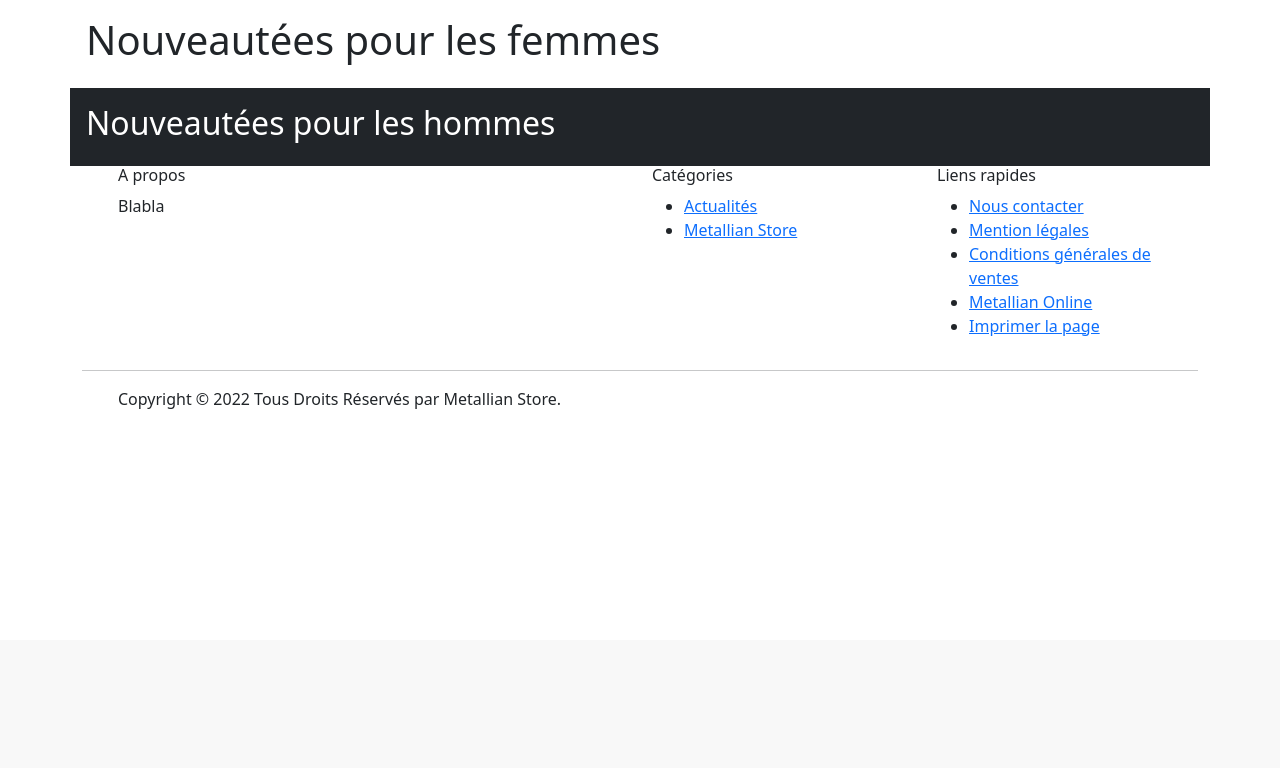
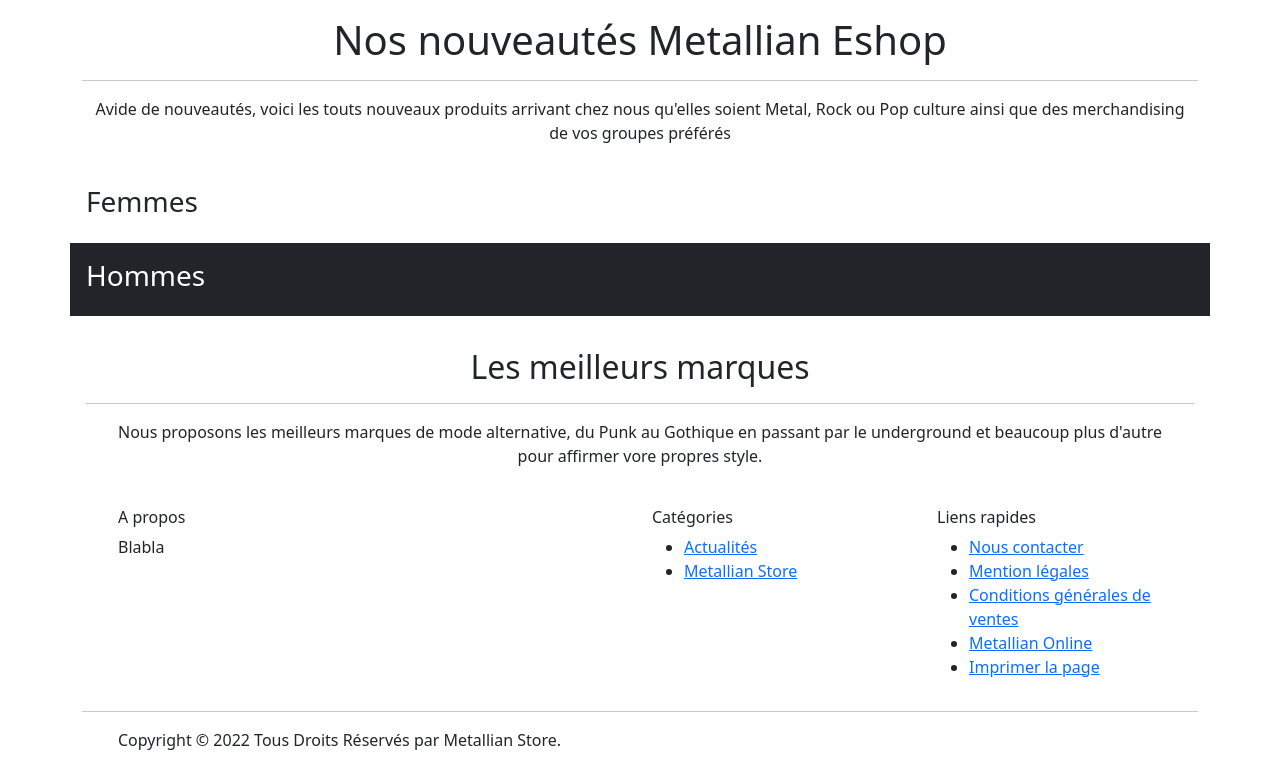
Before and after one commit to Vahnra/metallian_shop, a Symfony app: template templates/default/home.html.twig in a window 1280 px wide. Shown: the part 160-928 px from the top of the page. Before the commit the page ends 569 px from the top, so only its background shows below. Run offline with Twig, Linux system fonts and the light colour scheme; the template is opened without the code that fills it, so the values that code supplies are empty; some libraries are stand-ins or nearby versions.

Commit message:
Update home.html.twig

```diff
--- a/templates/default/home.html.twig
+++ b/templates/default/home.html.twig
@@ -44,10 +44,18 @@
             </div>
         </div>
     </div>
-    <div class="row">
+    <div class="row bg-white">
 
-        <div class="col-12 p-3 bg-white text-dark">
-            <h1>Nouveautées pour les femmes</h1>
+        <div class="row d-flex text-center mt-3 mb-2 mx-auto ">
+
+			<h1 style="margin-bottom: 1rem">Nos nouveautés Metallian Eshop</h1>
+			<hr>
+            <p>Avide de nouveautés, voici les touts nouveaux produits arrivant chez nous qu'elles soient Metal, Rock ou Pop culture ainsi que des merchandising de vos groupes préférés</p>
+
+		</div>
+
+        <div class="col-12 p-3 text-dark">
+            <h3>Femmes</h3>
             <div class="row text-center">
 
                 {% for vetement in nouveautesFemme | slice(0, 4) %}
@@ -93,7 +101,9 @@
     </div>
     <div class="row" >
         <div class="col-12 p-3 bg-dark text-white">
-            <h2>Nouveautées pour les hommes</h2>
+
+            <h3>Hommes</h3>
+
             <div class="row text-center">
 
                 {% for vetement in nouveautesHomme %}
@@ -136,6 +146,21 @@
             </div>
         </div>
     </div>
+
+    <div class="row" >
+        <div class="col-12 p-3 bg-white">
+
+            <div class="row d-flex text-center mt-3 mb-2 mx-auto ">
+
+                <h2 style="margin-bottom: 1rem">Les meilleurs marques</h2>
+                <hr>
+                <p>Nous proposons les meilleurs marques de mode alternative, du Punk au Gothique en passant par le underground et beaucoup plus d'autre pour affirmer vore propres style.</p>
+
+		    </div>
+
+        </div>
+    </div>
+
 </div>
 
 
```
